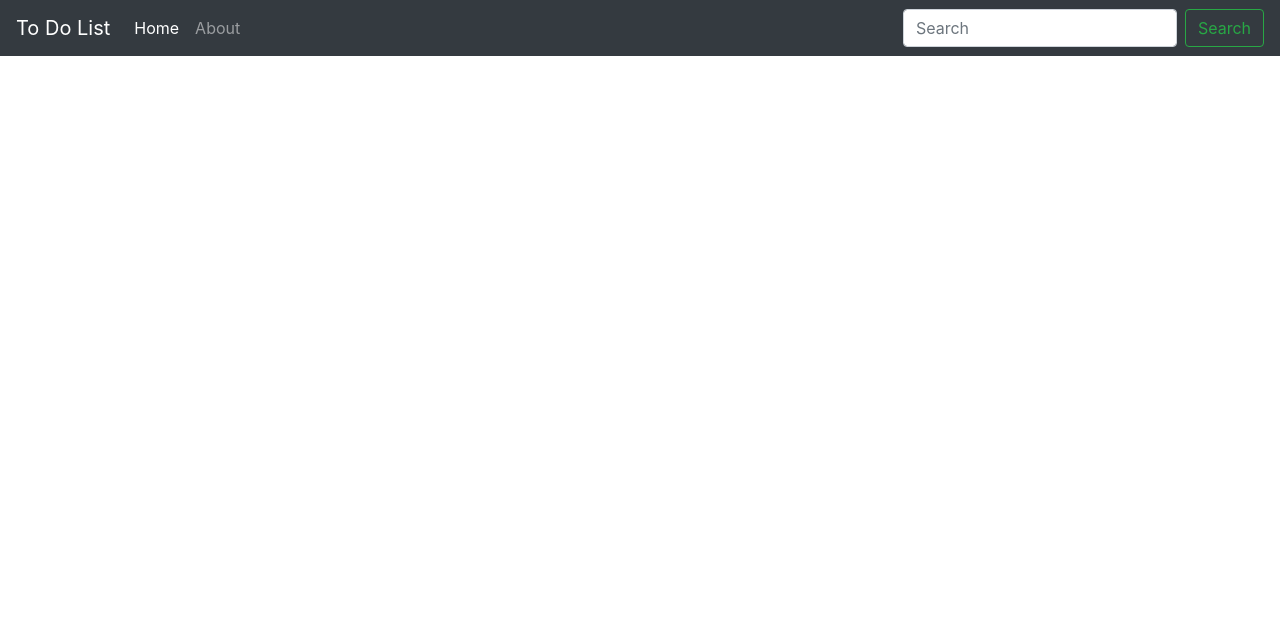
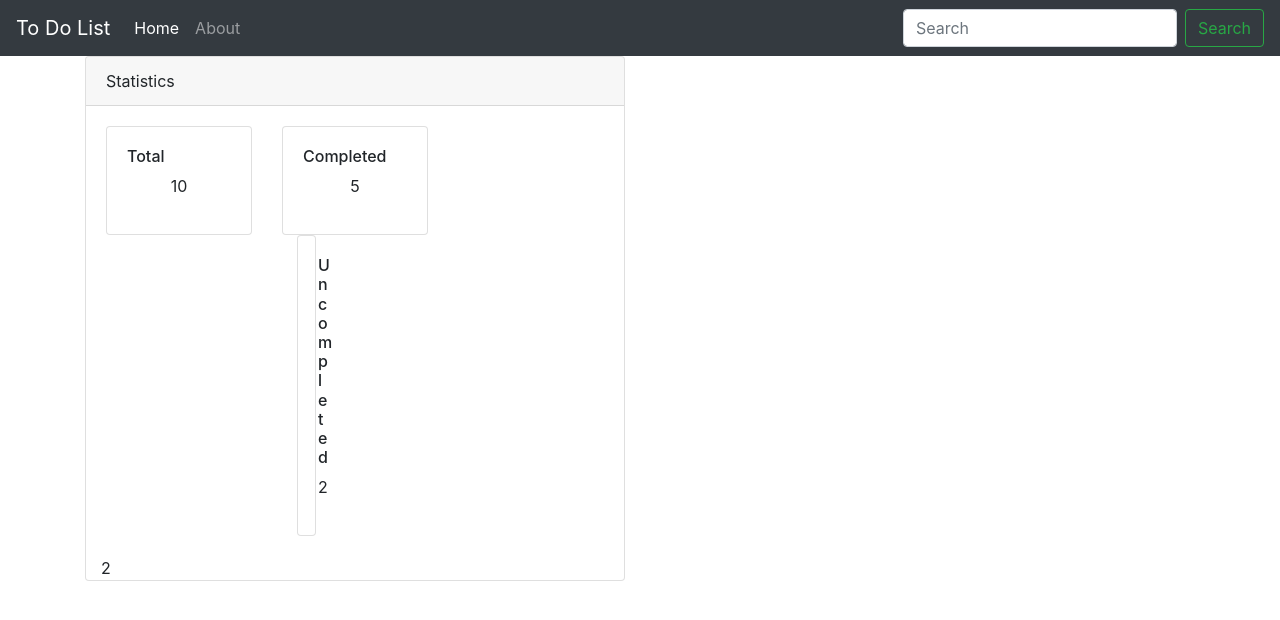
Before and after one commit to vinayaks1992/test, a Flask app: page / in a window 1280 px wide. Shown: the top 620 px of the page. Run offline with Flask 2, Linux system fonts and the light colour scheme; some libraries are stand-ins or nearby versions.

Commit message:
Initial commit

```diff
--- a/templates/dashboard/index.html
+++ b/templates/dashboard/index.html
@@ -1,8 +1,42 @@
 
-{%extends 'partials/base.html'%}
+{%extends 'partials/base.html'%} <br/>
 
-{% block title %} Home {% endblock %}
+{% block title %} Home {% endblock %}<br/>
 {% block content %}
+<div class="container">
+    <div class="row">
+        <div class="col-md-6">
+            <div class="card">
+                <div class="card-header">Statistics</div>
+                <div class="card-body">
+                    <div class="row">
+                        <div class="col-md-4">
+                            <div class="card">
+                                <div class="card-body">
+                                    <h6>Total</h6>
+                                        <p class="text-center"> 10</p>
+                                            </div>
+                                        </div>
+                                    </div>
+                        <div class="col-md-4"><div class="card">
+                                <div class="card-body">
+                                    <h6>Completed</h6>
+                                        <p class="text-center"> 5</p>
+                                            </div>
+                        </div>
+                        <div class="col-md-4"><div class="card">
+                                <div class="card-body">
+                                    <h6>Uncompleted</h6>
+                                        <p class="text-center"> 2</p>
+                                            </div></div>
+                    </div>
+                </div>
 
+            </div>
+        </div>
+
+        <div class="col-md-6">2</div>
+    </div>
+</div>
 
 {% endblock %}
```
